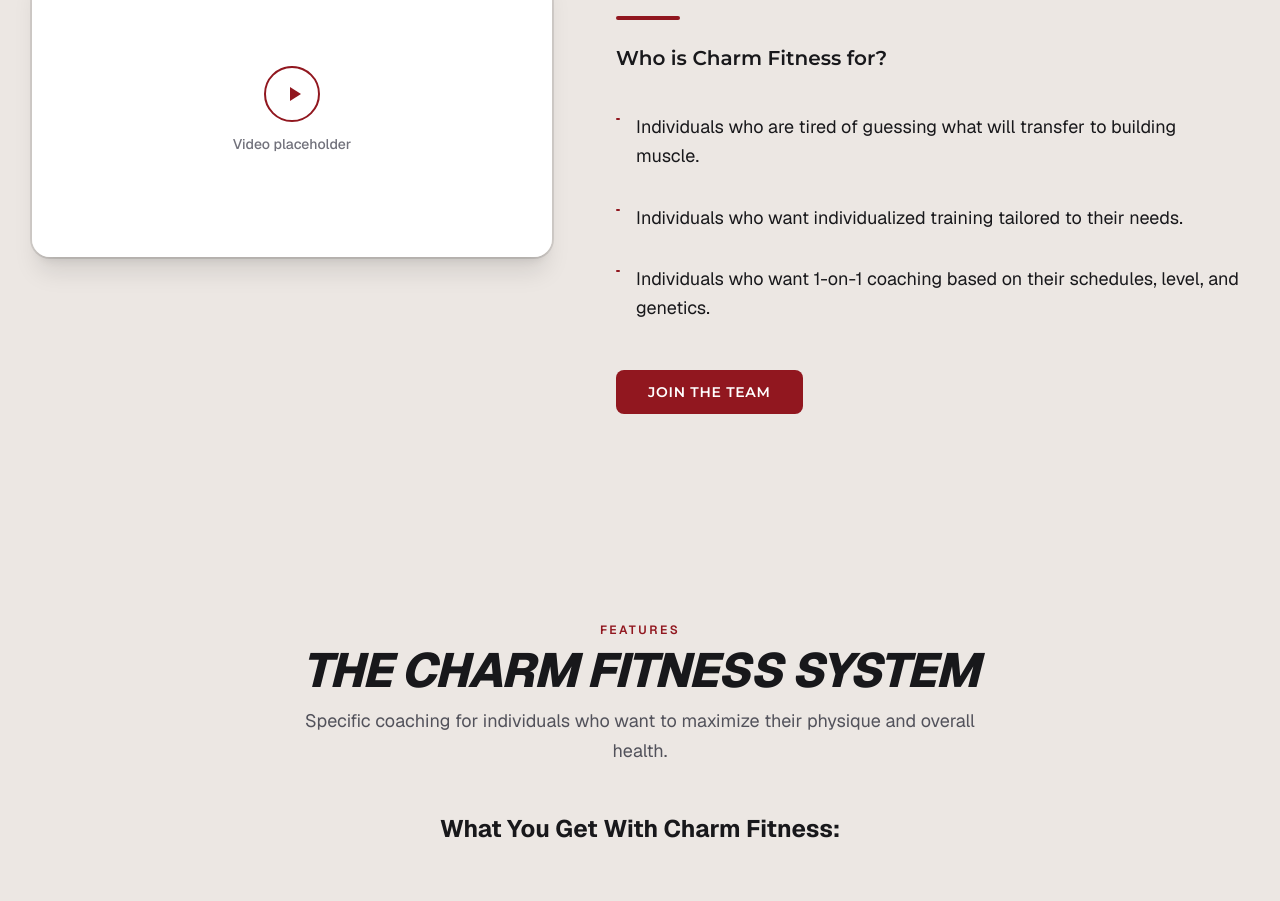
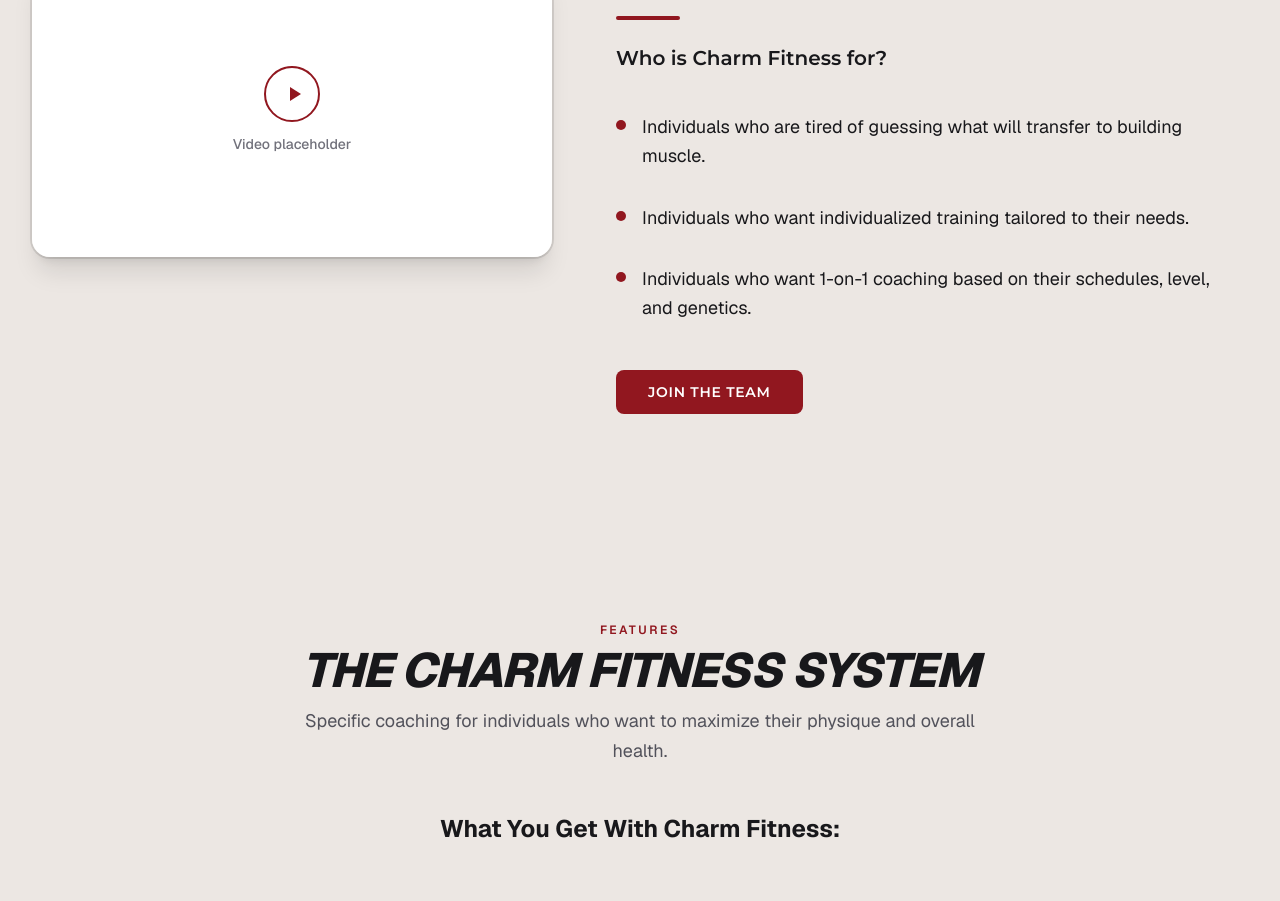
Before and after one commit to alejandro-cartagena/fitness-template, a Next.js app: page / in a window 1280 px wide. Shown: the part 948-1849 px from the top of the page. Built offline with nearby package versions, Linux system fonts and the light colour scheme.

Commit message:
Styled WhyMeV2 better

```diff
--- a/components/sections/WhyMe/WhyMeV2.tsx
+++ b/components/sections/WhyMe/WhyMeV2.tsx
@@ -77,7 +77,7 @@ export default function WhyMeV2({
                 className="group flex items-start gap-4 rounded-r-lg py-2 pr-2"
               >
                 <span
-                  className="mt-1.5 h-full min-h-[2px] w-1 shrink-0 self-stretch rounded-full transition-all group-hover:w-1.5"
+                  className="mt-[0.5em] h-2.5 w-2.5 shrink-0 rounded-full transition-transform group-hover:scale-110"
                   style={{ backgroundColor: "var(--accent-primary)" }}
                   aria-hidden
                 />
```
